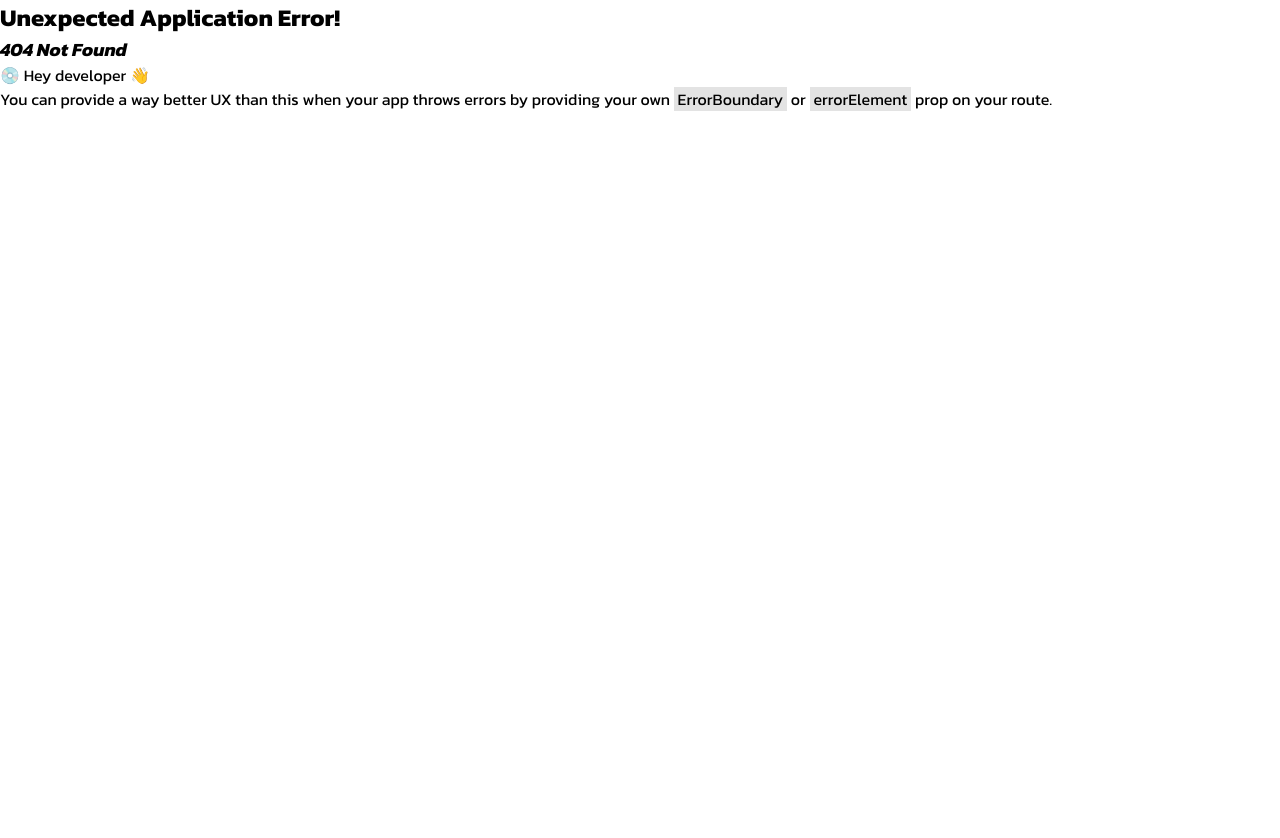
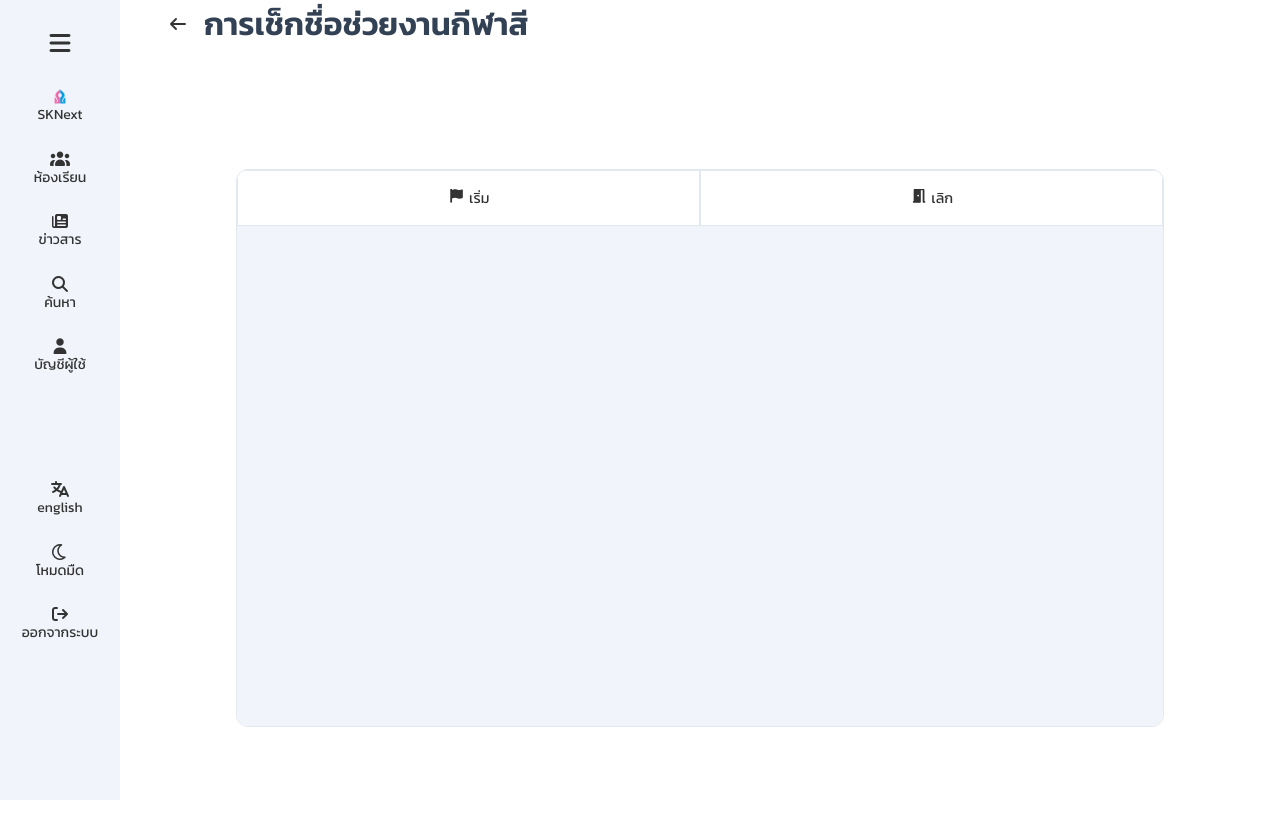
Before and after one commit to puttiwutanon/SKNext, a React (Vite) app in the folder client/: page /sportsDayHelpCheck in a window 1280 px wide. Before the commit this address had no page. Shown: the top 838 px of the page. Before the commit the page ends 800 px from the top, so only its background shows below. Built offline with nearby package versions, Linux system fonts and the light colour scheme.

Commit message:
forgot to update some files lol

```diff
--- a/client/src/components/main_page/SKNext.jsx
+++ b/client/src/components/main_page/SKNext.jsx
@@ -106,7 +106,7 @@ function SKNext() {
 
                 <div className="activityItem">
                   <h3>การเช็คชื่อเข้าช่วยงานกีฬาสี</h3>
-                  <a href="">ดูการเช็คชื่อ</a>
+                  <a href="/sportsDayHelpCheck">ดูการเช็คชื่อ</a>
                 </div>
 
                 <div className="activityItem">
--- a/client/src/components/main_page/sportsDayhelpCheck/sportsDayHelpCheck.jsx
+++ b/client/src/components/main_page/sportsDayhelpCheck/sportsDayHelpCheck.jsx
@@ -7,7 +7,7 @@ function SportsDayHelpCheck() {
     <>
         <div className='SKNextPageContainer'>
             <Sidebar />
-            <div className='PageItems'>
+            <div className='PageItems' style={{width: '100%'}}>
                 <div className="SKNextHeader">
                     <a href="/SKNext">
                         <i class="fa-solid fa-arrow-left"></i>
--- a/client/src/main.jsx
+++ b/client/src/main.jsx
@@ -12,6 +12,7 @@ import Contacts from './components/main_page/profilePage/contacts';
 import Awards from './components/main_page/profilePage/awards';
 import TableRevervation from './components/main_page/canteenTableRevervation/tableRevervation';
 import CheerPracticeCheck from './components/main_page/cheerPracticeCheck/cheerPracticeCheck';
+import SportsDayHelpCheck from './components/main_page/sportsDayhelpCheck/sportsDayHelpCheck';
 
 const router = createBrowserRouter([
   {
@@ -60,6 +61,10 @@ const router = createBrowserRouter([
     path: "/cheerPracticeCheck",
     element: <CheerPracticeCheck/>,
   },
+    {
+    path: "/sportsDayHelpCheck",
+    element: <SportsDayHelpCheck/>,
+  },
 ]);
 
 
```
